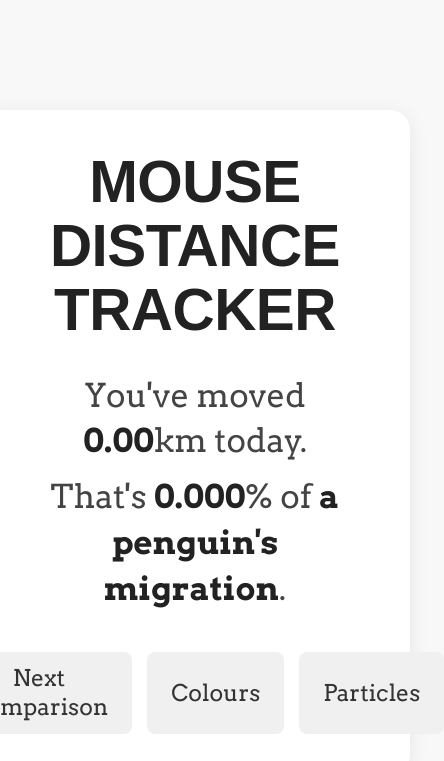
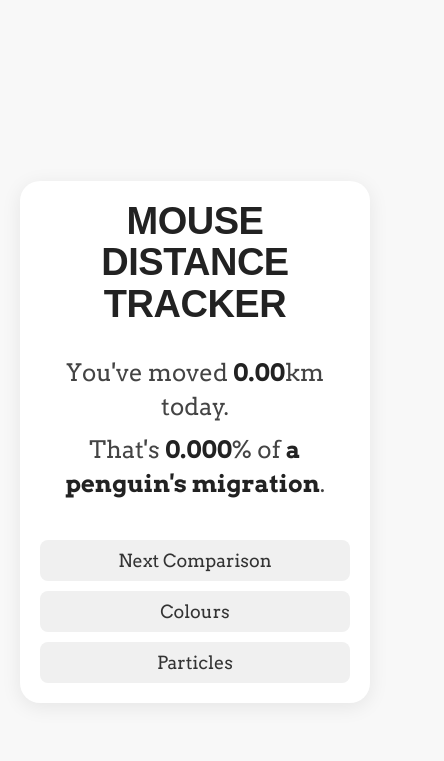
Before and after one commit to Bruhthatscool/Tom_n_Jerry, a plain HTML site: page index.html in a window 390 px wide. Shown: the whole page, 444 px wide, since content can reach past the window. Drawn offline with Linux system fonts and the light colour scheme; a web font is replaced by a local one.

Commit message:
Update style.css - resize on smaller screens

```diff
--- a/style.css
+++ b/style.css
@@ -150,3 +150,50 @@ button:hover {
 .shape-option:hover {
   border-color: #aaa;
 }
+
+/* --- Responsive adjustments for mobile --- */
+@media (max-width: 600px) {
+  /* Make main heading smaller on small screens */
+  h1 {
+    font-size: 38px;
+  }
+
+  /* Make stats text smaller */
+  .distance,
+  .comparison {
+    font-size: 24px;
+  }
+
+  /* Stack buttons vertically on small screens */
+  .controls {
+    flex-direction: column;
+    gap: 10px;
+  }
+
+  button {
+    width: 100%;
+    font-size: 18px;
+    padding: 10px 16px;
+  }
+
+  /* Reduce container padding for small devices */
+  .tracker-container {
+    padding: 20px;
+  }
+}
+
+/* --- Prevent horizontal overflow & wobble --- */
+html,
+body {
+  max-width: 100%;
+  overflow-x: hidden;
+}
+
+.tracker-container {
+  box-sizing: border-box;
+}
+
+.controls {
+  flex-wrap: wrap;
+}
+/* --- */
```
